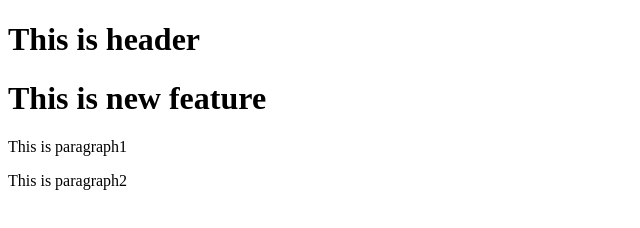
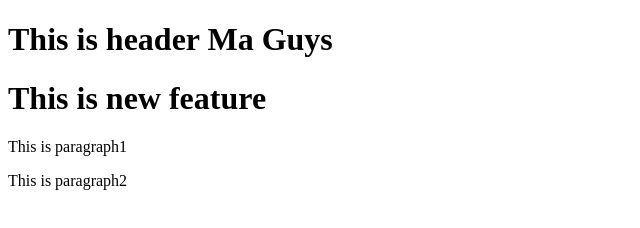
Before and after one commit to MrChanaphon/sample_git2, a plain HTML site: page index.html in a window 1280 px wide. Shown: the whole page, without its empty margins (0-640 px from the left). Drawn offline with Linux system fonts and the light colour scheme.

Commit message:
new feature added

```diff
--- a/index.html
+++ b/index.html
@@ -6,7 +6,7 @@
 
 <body>
 
-<h1>This is header</h1>
+<h1>This is header Ma Guys</h1>
 
 <h1>This is new feature</h1>
 
```
